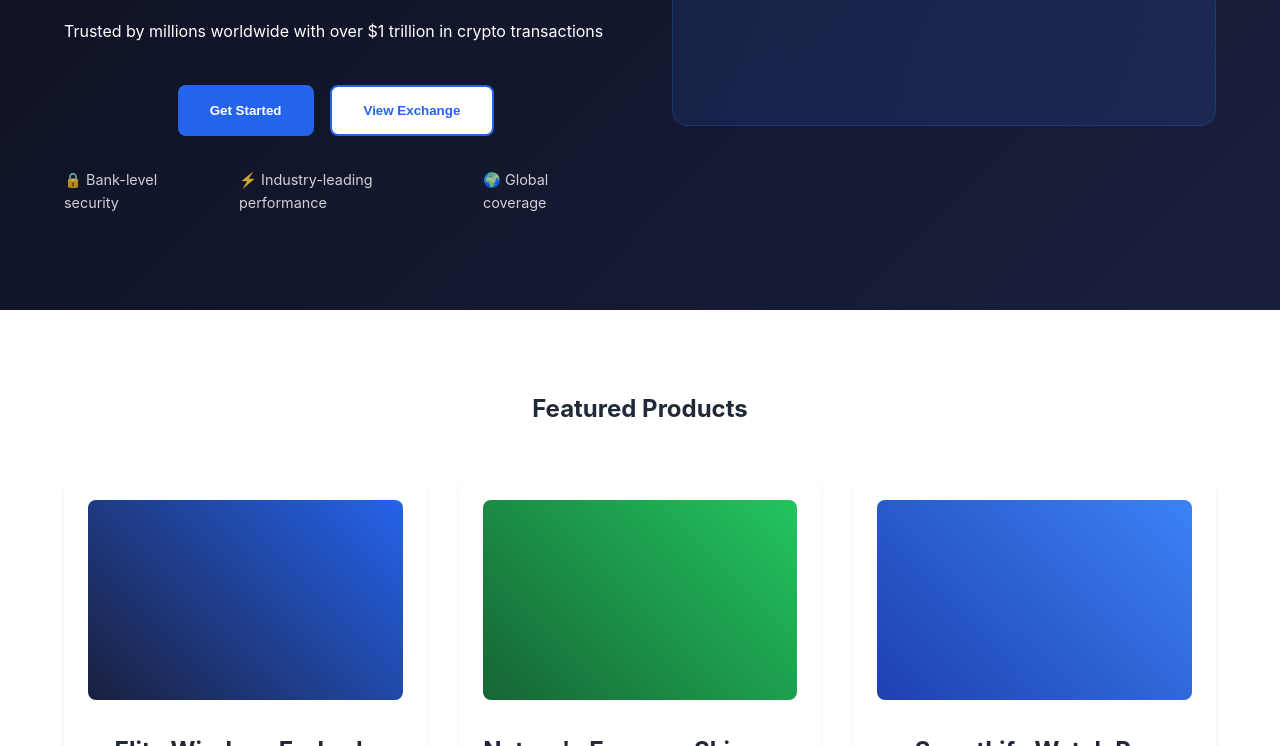
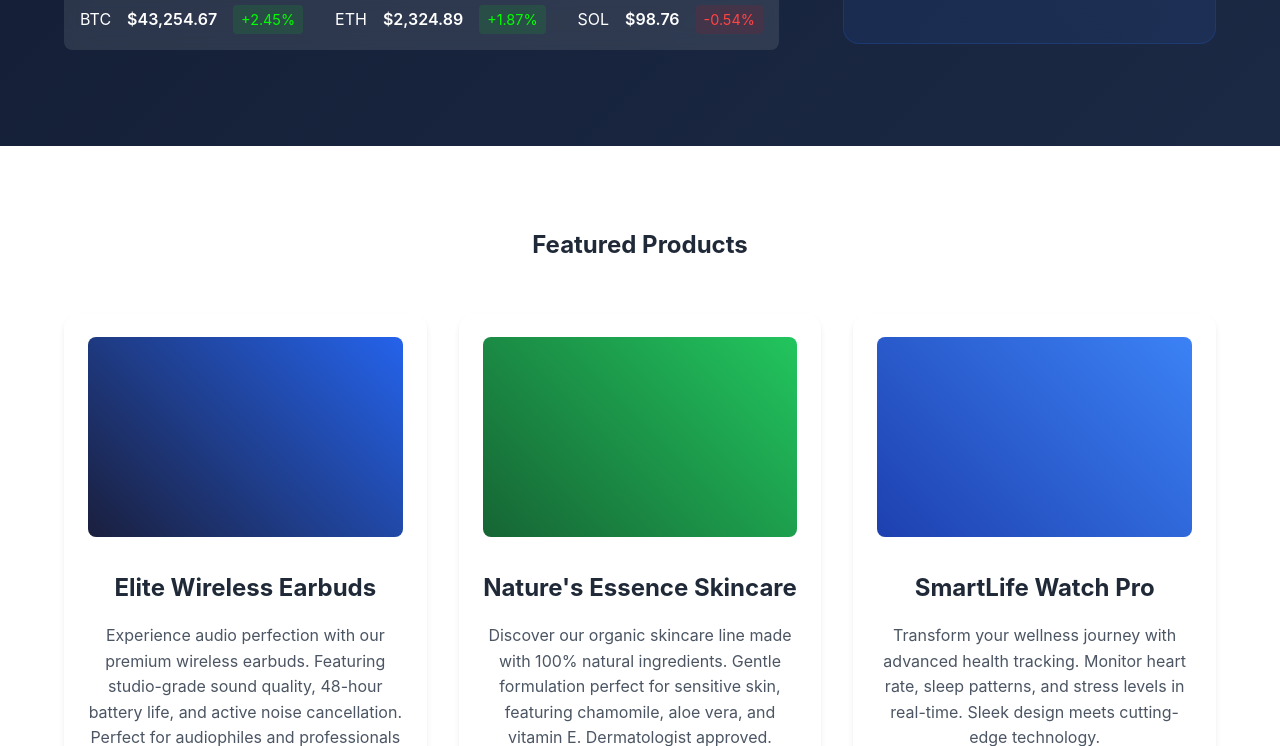
Before and after one commit to stkim-frog/homepage, a website built with Vite: page index.html in a window 1280 px wide. Shown: the part 523-1269 px from the top of the page. Built offline with nearby package versions, Linux system fonts and the light colour scheme.

Commit message:
Assistant checkpoint: Updated design to match blockchain.com style
Assistant generated file changes:
- index.html: Update hero section to match blockchain.com style
- style.css: Update styles to match blockchain.com

---

User prompt:

would you copy homepage blockchain.com

```diff
--- a/index.html
+++ b/index.html
@@ -43,22 +43,34 @@
     </script>
     <section class="hero">
       <div class="hero-content">
-        <h1>The World's Most Popular Way to Buy, Sell, and Trade Crypto</h1>
-        <p class="subtitle">Trusted by millions worldwide with over $1 trillion in crypto transactions</p>
+        <h1>The Easiest and Most Powerful Crypto Platform</h1>
+        <p class="subtitle">Buy, sell, and trade digital assets on the world's most trusted crypto platform</p>
         <div class="cta-buttons">
-          <button class="primary-button">Get Started</button>
-          <button class="secondary-button">View Exchange</button>
+          <button class="primary-button">Start Trading</button>
+          <button class="secondary-button">View Markets</button>
         </div>
-        <div class="trust-badges">
-          <span>🔒 Bank-level security</span>
-          <span>⚡ Industry-leading performance</span>
-          <span>🌍 Global coverage</span>
+        <div class="market-ticker">
+          <div class="ticker-item">
+            <span>BTC</span>
+            <span class="price">$43,254.67</span>
+            <span class="change positive">+2.45%</span>
+          </div>
+          <div class="ticker-item">
+            <span>ETH</span>
+            <span class="price">$2,324.89</span>
+            <span class="change positive">+1.87%</span>
+          </div>
+          <div class="ticker-item">
+            <span>SOL</span>
+            <span class="price">$98.76</span>
+            <span class="change negative">-0.54%</span>
+          </div>
         </div>
       </div>
       <div class="hero-image">
-        <div class="trading-chart"></div>
+        <div class="trading-chart modern"></div>
       </div>
-  </section>
+    </section>
 
     <section id="featured-products" class="grid-section">
       <h2>Featured Products</h2>
--- a/style.css
+++ b/style.css
@@ -54,12 +54,66 @@ body {
 .hero {
   margin-top: 4rem;
   padding: 6rem 5%;
-  background: linear-gradient(135deg, #0c0f1d, #1a1f3d);
+  background: linear-gradient(135deg, #121d33, #1c2944);
   color: white;
   display: grid;
   grid-template-columns: 1fr 1fr;
   gap: 4rem;
   align-items: center;
+  position: relative;
+  overflow: hidden;
+}
+
+.market-ticker {
+  display: flex;
+  gap: 2rem;
+  margin-top: 2rem;
+  background: rgba(255, 255, 255, 0.1);
+  padding: 1rem;
+  border-radius: 0.5rem;
+  backdrop-filter: blur(10px);
+}
+
+.ticker-item {
+  display: flex;
+  gap: 1rem;
+  align-items: center;
+}
+
+.price {
+  font-weight: 600;
+}
+
+.change {
+  font-size: 0.9rem;
+  padding: 0.2rem 0.5rem;
+  border-radius: 0.25rem;
+}
+
+.change.positive {
+  background: rgba(0, 255, 0, 0.1);
+  color: #00ff00;
+}
+
+.change.negative {
+  background: rgba(255, 0, 0, 0.1);
+  color: #ff4444;
+}
+
+.trading-chart.modern {
+  background: linear-gradient(45deg, rgba(37, 99, 235, 0.1), rgba(59, 130, 246, 0.1));
+  border: 1px solid rgba(37, 99, 235, 0.2);
+  position: relative;
+}
+
+.trading-chart.modern::after {
+  content: '';
+  position: absolute;
+  width: 100%;
+  height: 2px;
+  background: linear-gradient(90deg, #2563eb, #60a5fa);
+  filter: blur(2px);
+  animation: chart 4s ease-in-out infinite;
 }
 
 .hero-content {
```
